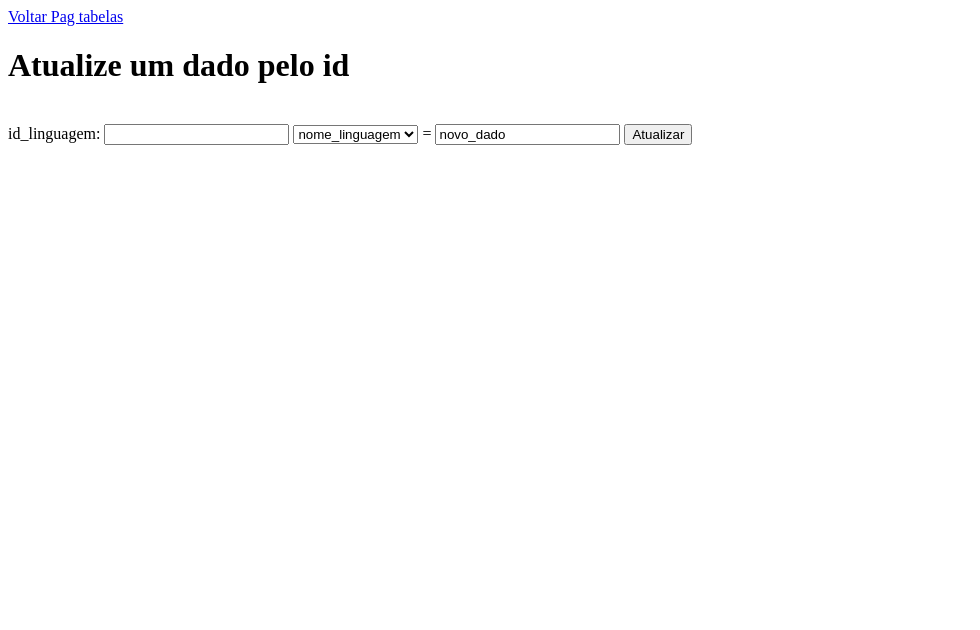
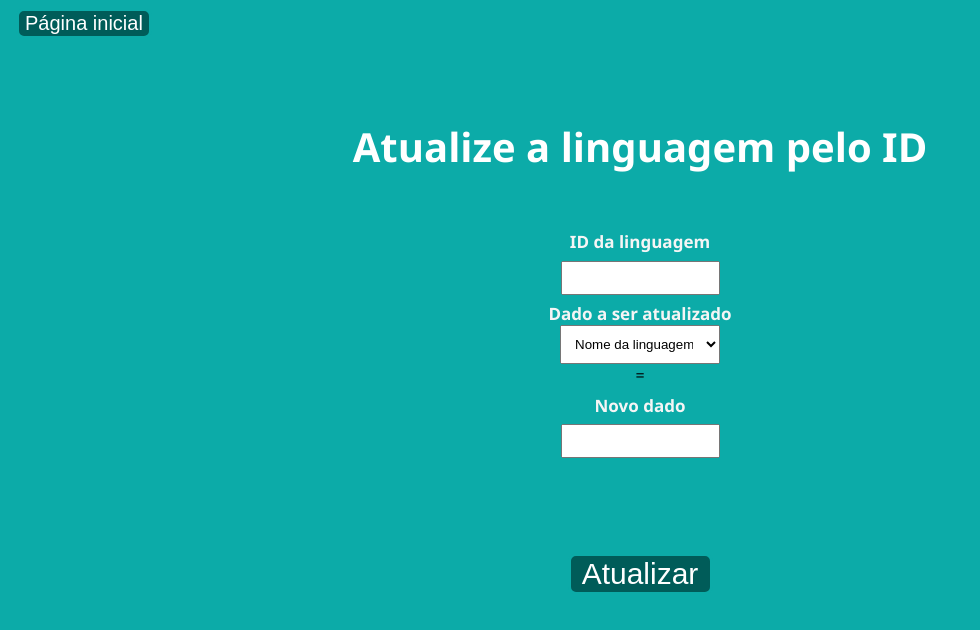
Before and after one commit to ayanfaustt/IAAD_CRUD, a plain HTML site: page frontend/ProjetoFrontIAAD/crudLP/update.html in a window 1280 px wide. Shown: the whole page, without its empty margins (0-980 px from the left). Drawn offline with Linux system fonts and the light colour scheme.

Commit message:
Mudanças no front

```diff
--- /dev/null
+++ b/frontend/ProjetoFrontIAAD/crudLP/styles.css
@@ -0,0 +1,107 @@
+/* Estrutura do corpo da página */
+body {
+    background: #0CABA8;
+    font-family: Segoe UI, Segoe UI Midlevel, Segoe WP, Arial, sans-serif;
+    width: min(100% - 2rem);
+    margin-inline: auto;
+}
+/* Textos */
+.title_pag {
+    color: white;
+    font-weight: bold;
+    font-size: 40px;
+    text-align: center;
+    margin-left: auto;
+    margin-right: auto;
+    margin-top: 80px;
+}
+.labels {
+    text-align: center;
+    margin-left: auto;
+    margin-right: auto;
+    margin-inline: auto;
+    display: flex;
+    flex-direction: column;
+}
+.labels input{
+    padding: 7.5px;
+    width: 100px;
+    margin: auto;
+    margin-top: 7.5px;
+}
+.labels label{
+    font-size: 17px;
+    margin-top: 7.5px;
+    color: whitesmoke;
+    font-weight: bold;
+}
+/* CSS Botões */
+#submit_button {
+    border: 3px solid #0CABA8;
+    border-radius: 8px;
+    background-color: #005C59;
+    color: white;
+    text-decoration: none;
+    display: block;
+    width: 145px;
+    font-size: 30px;
+    /* margin-left: 50%; */
+    margin-top: 95px;
+    margin-left: auto;
+    margin-right: auto;
+    text-align: center;
+}
+#submit_button:hover {
+    background-color: #008F8C;
+    transition: 0.5s;
+}
+#submit_button a {
+    color: white;
+text-decoration: none;
+}
+.home_button {
+    border: 3px solid #0CABA8;
+    border-radius: 8px;
+    background-color: #005C59;
+    top: 7.5px;
+    left: 15px;
+    font-size: 20px;
+
+}
+.home_button:hover {
+    background-color: #008F8C;
+    transition: 0.5s;
+}
+.home_button a {
+        color: white;
+    text-decoration: none;
+}
+/* CSS link repositório */
+#GitLink {
+    position: fixed;
+    bottom: 0;
+    left: 0;
+}
+/* Html update */
+#new_data {
+    text-align: center;
+    width: 140px;
+}
+#opcao {
+    text-align: center;
+    margin-left: auto;
+    margin-right: auto;
+    margin-inline: auto;
+}
+#opcao {
+    width: 160px;
+    padding: 10px;
+}
+/* Todos os itens */
+.tabela {
+    color: whitesmoke;
+    font-size: 15px;
+    font-weight: bold;
+    border: 1px solid cyan;
+    border-radius: 8px;
+}
--- a/frontend/ProjetoFrontIAAD/crudLP/update.html
+++ b/frontend/ProjetoFrontIAAD/crudLP/update.html
@@ -4,25 +4,30 @@
     <meta charset="UTF-8">
     <meta http-equiv="X-UA-Compatible" content="IE=edge">
     <meta name="viewport" content="width=device-width, initial-scale=1.0">
+    <link rel="stylesheet" href="./styles.css">
     <link rel="shortcut icon" href="../favicon-32x32.png" type="image/x-icon">
     <title>Update</title>
 </head>
 <header>
-    <a href="../bancostartup.html">Voltar Pag tabelas</a>
+    <button class="home_button">
+        <a href="../bancostartup.html">Página inicial</a>
+    </button>
 </header>
 <body>
-    <h1>Atualize um dado pelo id</h1>
+    <h1 class="title_pag">Atualize a linguagem pelo ID</h1>
     <br>
-    <div>
-        <label for="id_linguagem">id_linguagem:</label>
-        <input type="number" value="id_linguagem" id="id_linguagem">
+    <div class="labels">
+        <label for="id_linguagem">ID da linguagem</label>
+        <input style="width: 140px;" type="number" value="id_linguagem" id="id_linguagem">
+        <label for="nome_linguagem">Dado a ser atualizado</label>
         <select id="opcao">
-            <option value="nome_linguagem">nome_linguagem</option>
-            <option value="ano_lançamento">ano_lançamento</option>
+            <option value="nome_linguagem">Nome da linguagem</option>
+            <option value="ano_lançamento">Ano de lançamento</option>
         </select>
         =
-        <input type="text" value="novo_dado" id="new_data">
-        <button type="submit" onclick="putLp()">Atualizar</button>
+        <label for="new_data">Novo dado</label>
+        <input type="text" id="new_data">
+        <button id="submit_button" type="submit" onclick="putLp()">Atualizar</button>
     </div>
     <script>
         function putLp(){
```
Also changed, not shown: frontend/ProjetoFrontIAAD/bancostartup.html (+3 -1 lines), frontend/ProjetoFrontIAAD/crudLP/create.html (+15 -7 lines), frontend/ProjetoFrontIAAD/crudLP/delete.html (+9 -5 lines), frontend/ProjetoFrontIAAD/crudLP/linhaespecifica.html (+3 -2 lines), frontend/ProjetoFrontIAAD/crudLP/read.html (+12 -6 lines), frontend/ProjetoFrontIAAD/crudLP/todosOsItens.html (+7 -4 lines), frontend/ProjetoFrontIAAD/crudP/procedure.html (deleted, +0 -17 lines).
